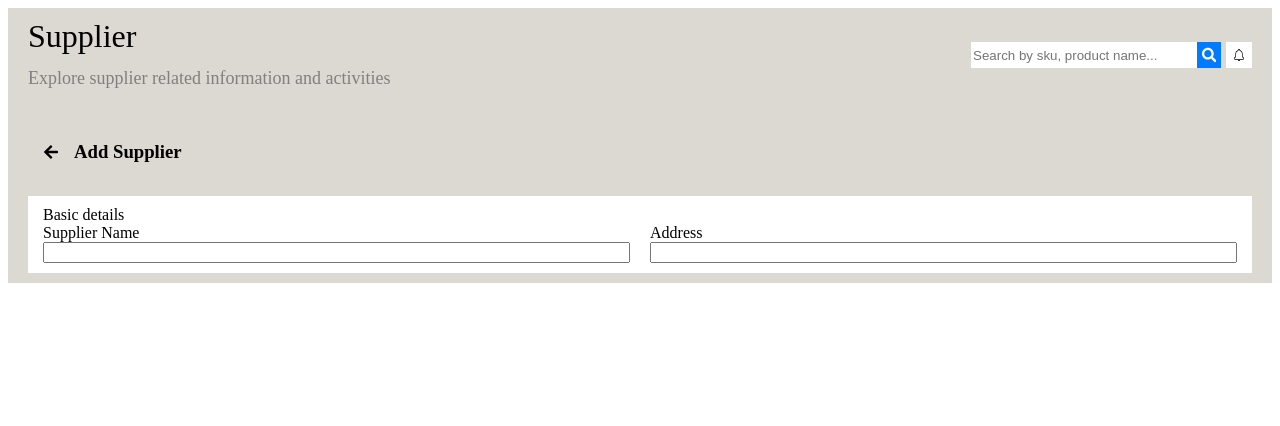
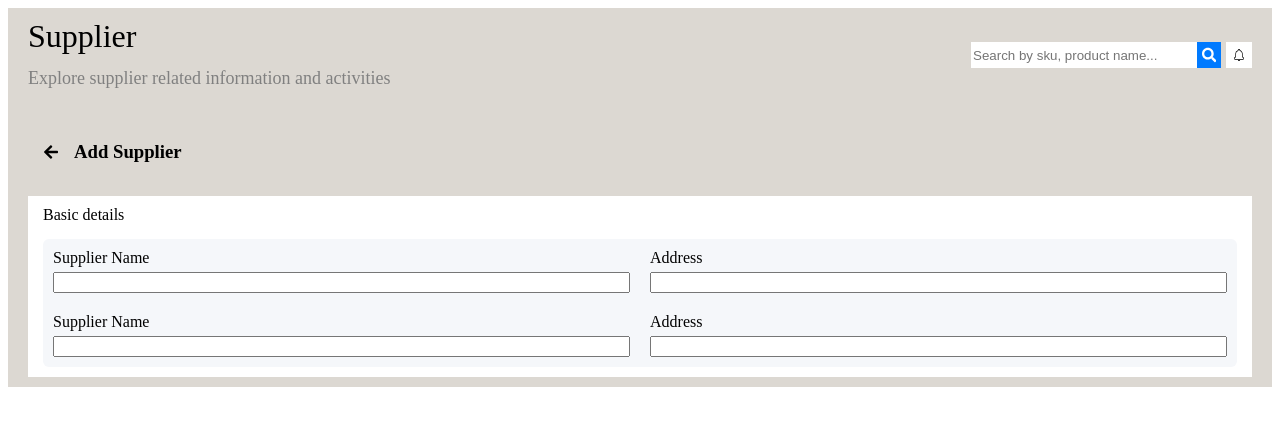
Before and after one commit to itsJitu/Supplier-CustomerDetails, a React (Vite) app in the folder Frontend/: page /AddSupplier in a window 1280 px wide. Shown: the top 426 px of the page. Built offline with nearby package versions, Linux system fonts and the light colour scheme.

Commit message:
updated contact & other

```diff
--- a/Frontend/src/Component/AddSupplier.css
+++ b/Frontend/src/Component/AddSupplier.css
@@ -33,14 +33,27 @@
     gap: 15px;
 }
 
+.details-bar{
+    margin-top: 15px;
+    background-color: #f5f7fa; /* Light gray-blue, adjust as needed */
+    padding: 10px;
+    border-radius: 6px;
+}
+
 .supplier-details {
     background-color: white;
     padding: 10px 15px;
 }
 
+
+
 .name-address {
   display: flex;
   gap: 20px;
+}
+
+.supplier-input {
+    margin-bottom: 5px;
 }
 
 .name-address > div {
@@ -51,3 +64,10 @@
   width: 100%;
   box-sizing: border-box;
 }
+
+/* Add spacing between label and input */
+.supplier-input span,
+.name-address span {
+  display: inline-block;
+  margin-bottom: 5px;
+}
--- a/Frontend/src/Component/AddSupplier.jsx
+++ b/Frontend/src/Component/AddSupplier.jsx
@@ -45,9 +45,23 @@ function AddSupplier() {
       <div className="supplier-details">
         <span>Basic details</span>
 
-        <div>
-          {/* Supplier Name & Address */}
+        <div className="details-bar">
+          {/* Supplier Name & Address - First Set */}
           <div className="name-address">
+            <div className="supplier-input">
+              <span>Supplier Name</span>
+              <br />
+              <input type="text"></input>
+            </div>
+            <div>
+              <span>Address</span>
+              <br />
+              <input type="text"></input>
+            </div>
+          </div>
+
+          {/* Supplier Name & Address - Second Set */}
+          <div className="name-address" style={{ marginTop: "15px" }}>
             <div>
               <span>Supplier Name</span>
               <br />
```
